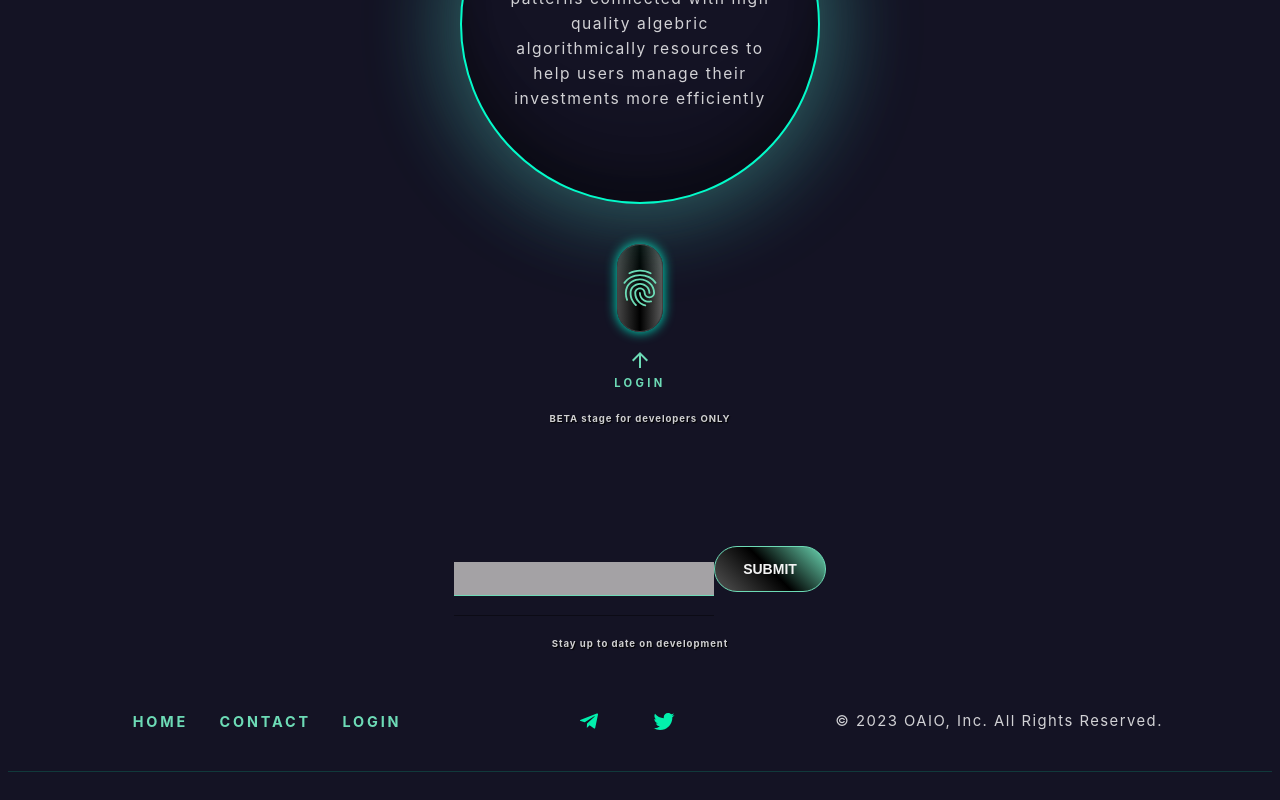
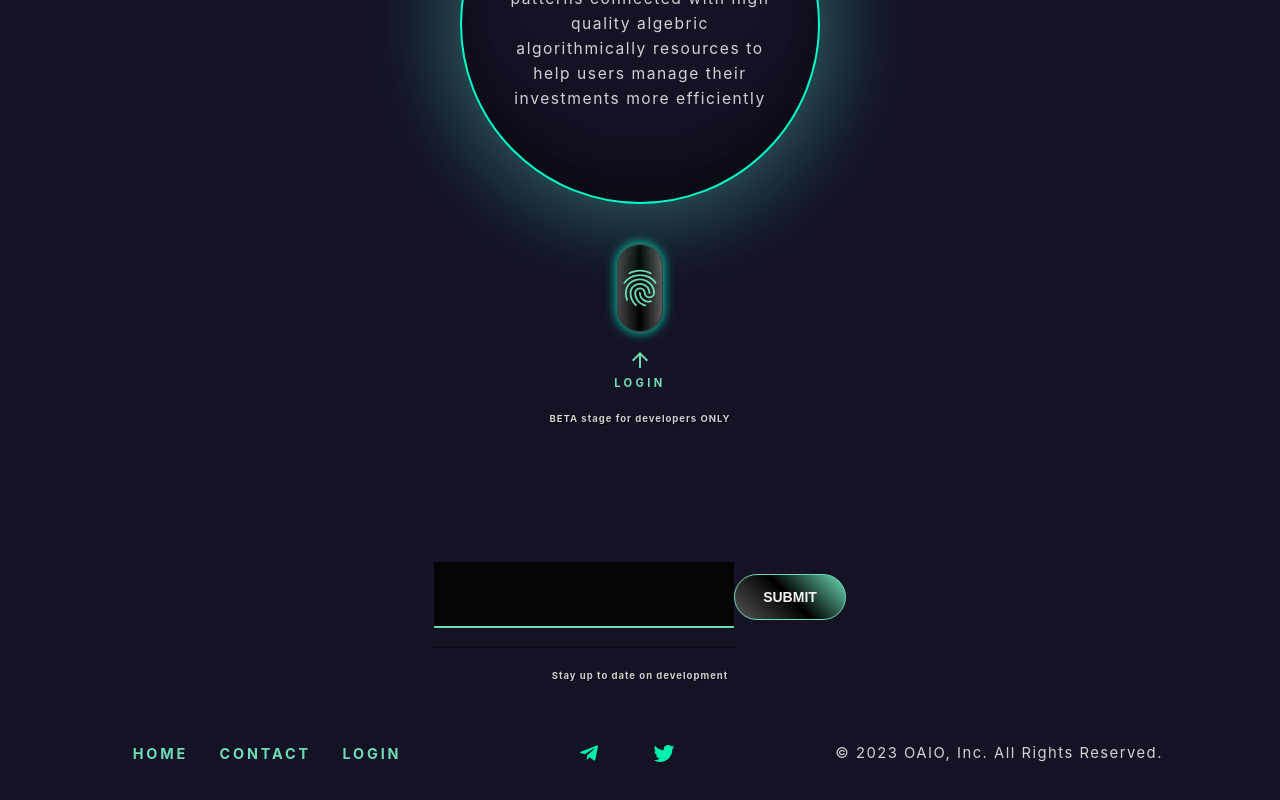
Before and after one commit to Kompweb-1/OAIO, a React (Create React App) app: page / in a window 1280 px wide. Shown: the part 797-1597 px from the top of the page. Before the commit the page ends 1569 px from the top, so only its background shows below. Built offline with nearby package versions, Linux system fonts and the light colour scheme.

Commit message:
deployment bug1

```diff
--- a/src/style/index.css
+++ b/src/style/index.css
@@ -220,10 +220,9 @@ input {
 button {
   /* background-color: white; */
   background: linear-gradient(225deg, #6ddbb6, #000000, #555555);
-
   /* color: black; */
   color: #f4f4f4;
-
+  /* margin: 10px; */
   border-radius: 10em;
   font-size: 14px;
   font-weight: 600;
@@ -243,7 +242,12 @@ button:active {
   transform: translateY(2px) translateX(1px);
   box-shadow: 0 0 0 0 #6ddbb6;
 }
-
+form {
+  display: flex;
+  align-items: center;
+  justify-content: center;
+  flex-wrap: wrap;
+}
 /* Media Query for Mobile Devices */
 @media (max-width: 480px) {
   em {
--- a/src/style/subscribe.css
+++ b/src/style/subscribe.css
@@ -1,5 +1,6 @@
 .subscribe {
   display: flex;
+  align-items: center;
   justify-content: center;
   margin-top: 100px;
   /* border: 2px solid red; */
@@ -7,9 +8,12 @@
 .subscribe input {
   font-size: calc(14px + 0.3vmin);
   color: rgb(255, 255, 255);
-  background: rgba(196, 195, 195, 0.82);
-  border-bottom: 1px solid #6ddbb6;
+  background: rgba(0, 0, 0, 0.82);
+  border-bottom: 2px solid #6ddbb6;
+  /* border-radius: 8px; */
   width: 260px;
+  padding: 20px;
+  /* height: 36px; */
   margin-bottom: 20px;
 }
 .subscribe label {
@@ -18,6 +22,7 @@
   color: #b5b5b557;
   padding-left: 10px;
 }
+
 .Error {
   color: red;
 }
```
